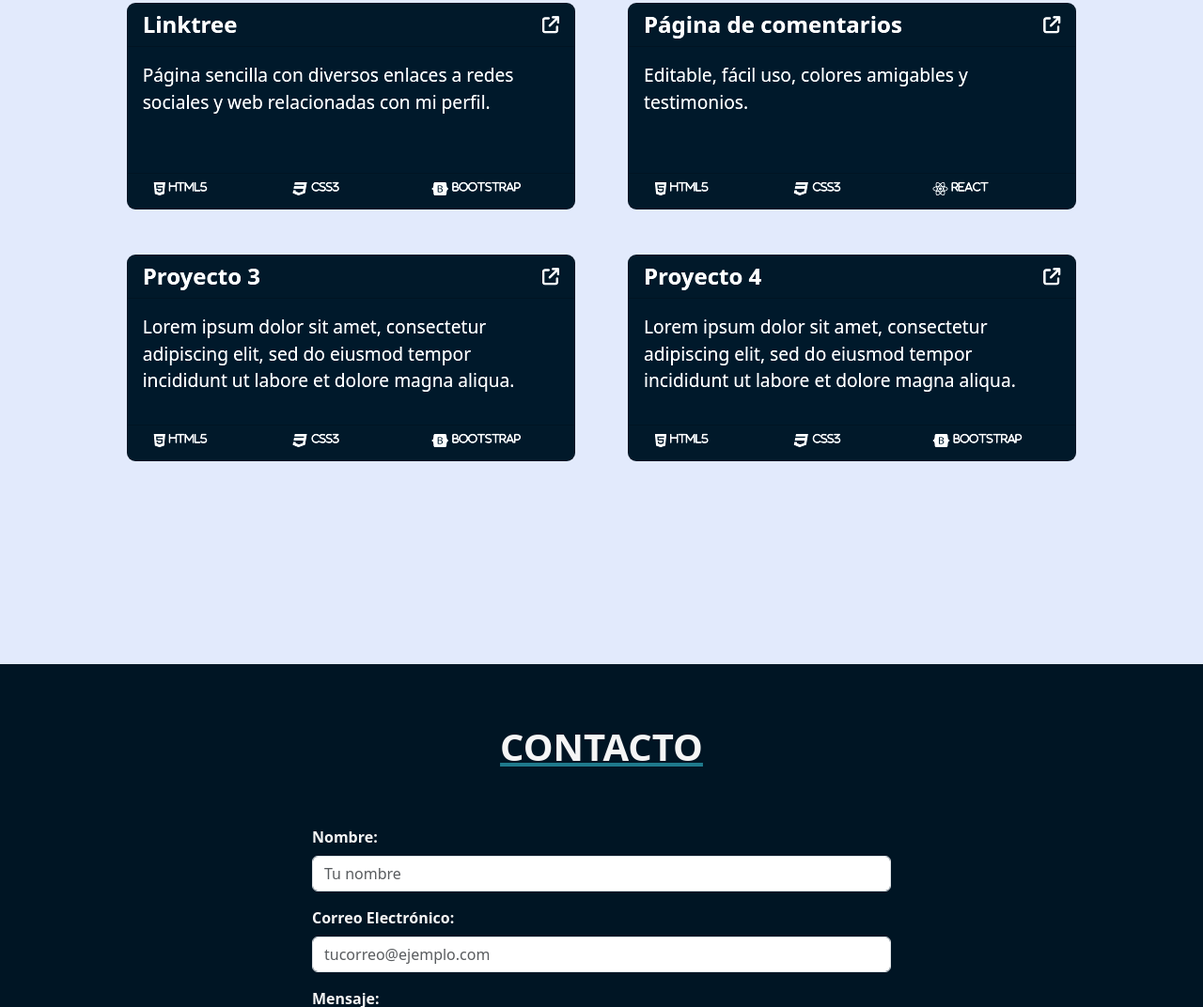
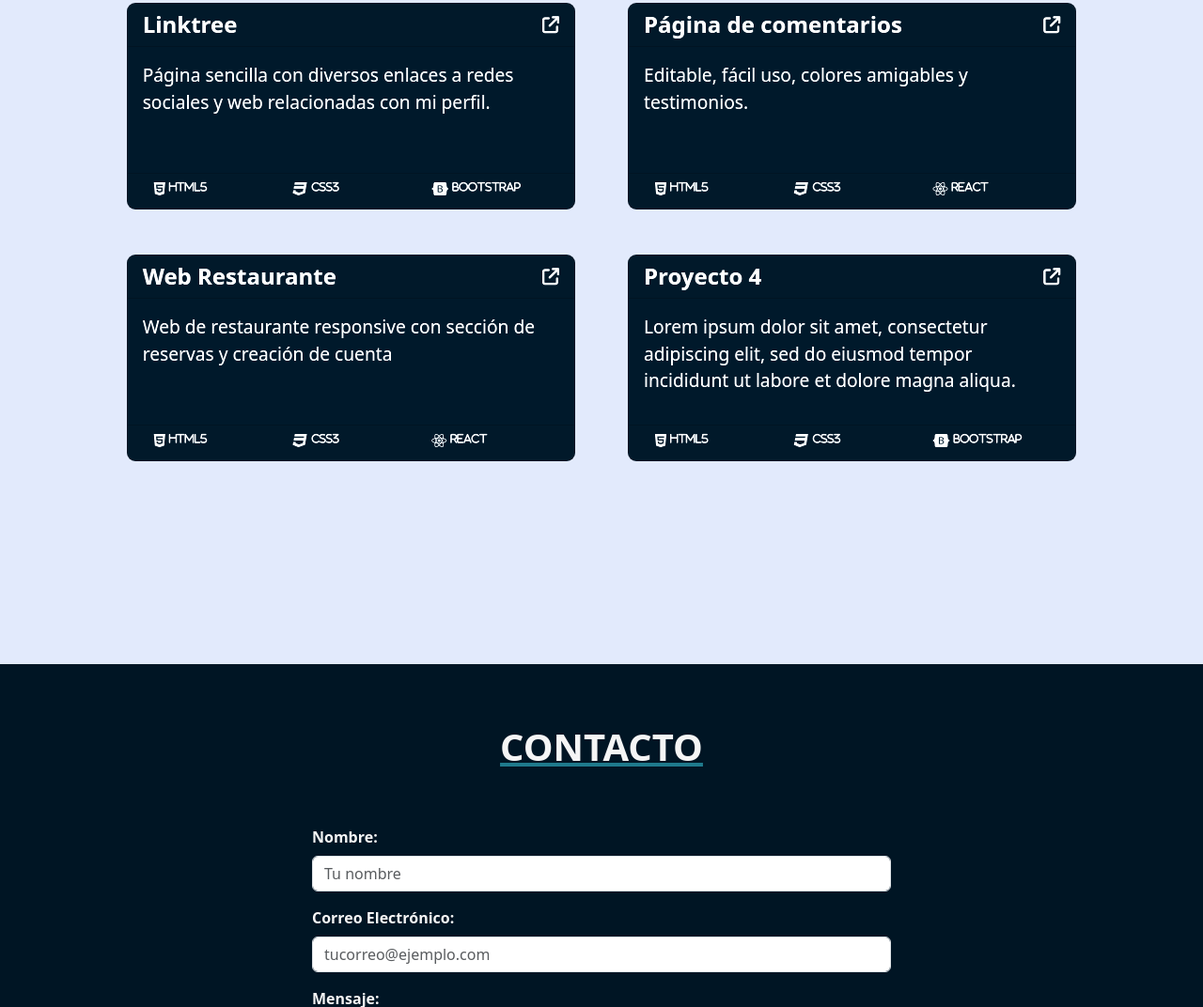
Before and after one commit to Letualtv/POFOLIO-V2, a website: page index.html in a window 1280 px wide. Shown: the part 2106-3178 px from the top of the page at 94% size. Drawn offline with nearby package versions, Linux system fonts and the light colour scheme.

Commit message:
Cuasi final version

```diff
--- a/index.html
+++ b/index.html
@@ -209,27 +209,26 @@
 
         <!-- Tarjeta 3 -->
         <div class="col-lg-5  my-4">
-          <a id="tarjeta" class="text-decoration-none card" target="_blank" href="#">
+          <a id="tarjeta" class="text-decoration-none card" target="_blank" href="https://github.com/Letualtv/RestauranteReactResponsive">
 
-            <h4 class="card-header fw-bold d-flex justify-content-between">Proyecto 3 <i
+            <h4 class="card-header fw-bold d-flex justify-content-between">Web Restaurante<i
                 class=" fa-solid fa-arrow-up-right-from-square fa-xs d-flex align-items-center justify-content-end"
                 style="color: #ffffff;"></i></h4>
             <div class="card-body">
 
 
-              <p id="parrafo_tarjeta" class="card-text"> Lorem ipsum dolor sit amet, consectetur adipiscing elit, sed
-                do eiusmod tempor incididunt ut labore et dolore magna aliqua.
+              <p id="parrafo_tarjeta" class="card-text"> Web de restaurante responsive con sección de reservas y creación de cuenta
               </p>
             </div>
-            <div class="card-footer m-0 row ">
+            <div class="card-footer m-0 row  ">
               <i class="fab fa-brands fa-html5  col d-flex  ">
                 <h6 class="d-flex align-items-center mx-1" id="texto_icono_tarjeta"> HTML5</h6>
               </i>
               <i class="fab fa-brands fa-css3   col d-flex  ">
                 <h6 class="d-flex align-items-center mx-1" id="texto_icono_tarjeta"> CSS3</h6>
               </i>
-              <i class="fab fa-brands fa-bootstrap  col d-flex content  ">
-                <h6 class="d-flex align-items-center mx-1" id="texto_icono_tarjeta"> Bootstrap</h6>
+              <i class="fab fa-brands fa-react  col d-flex content  ">
+                <h6 class="d-flex align-items-center mx-1" id="texto_icono_tarjeta"> React</h6>
               </i>
             </div>
 
```
